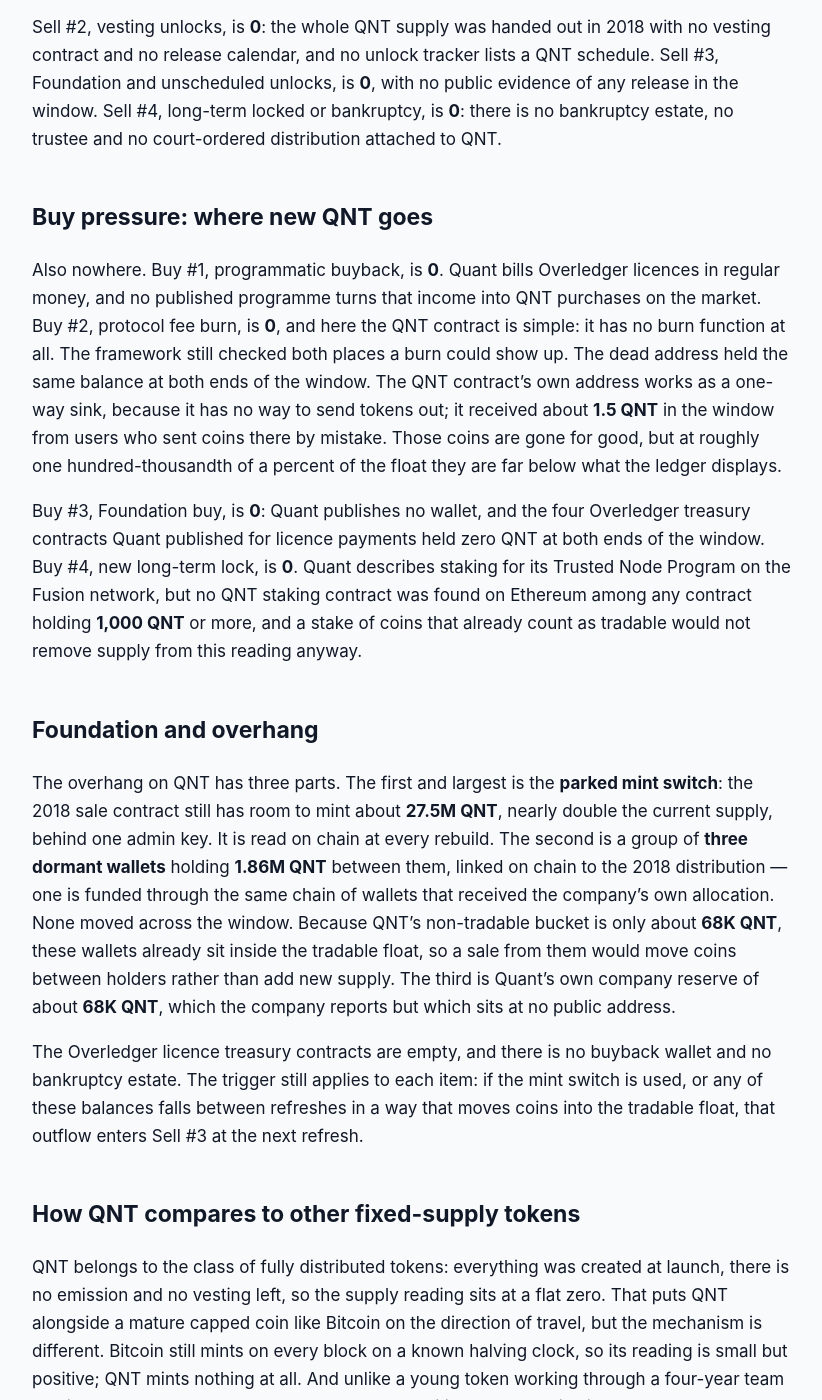
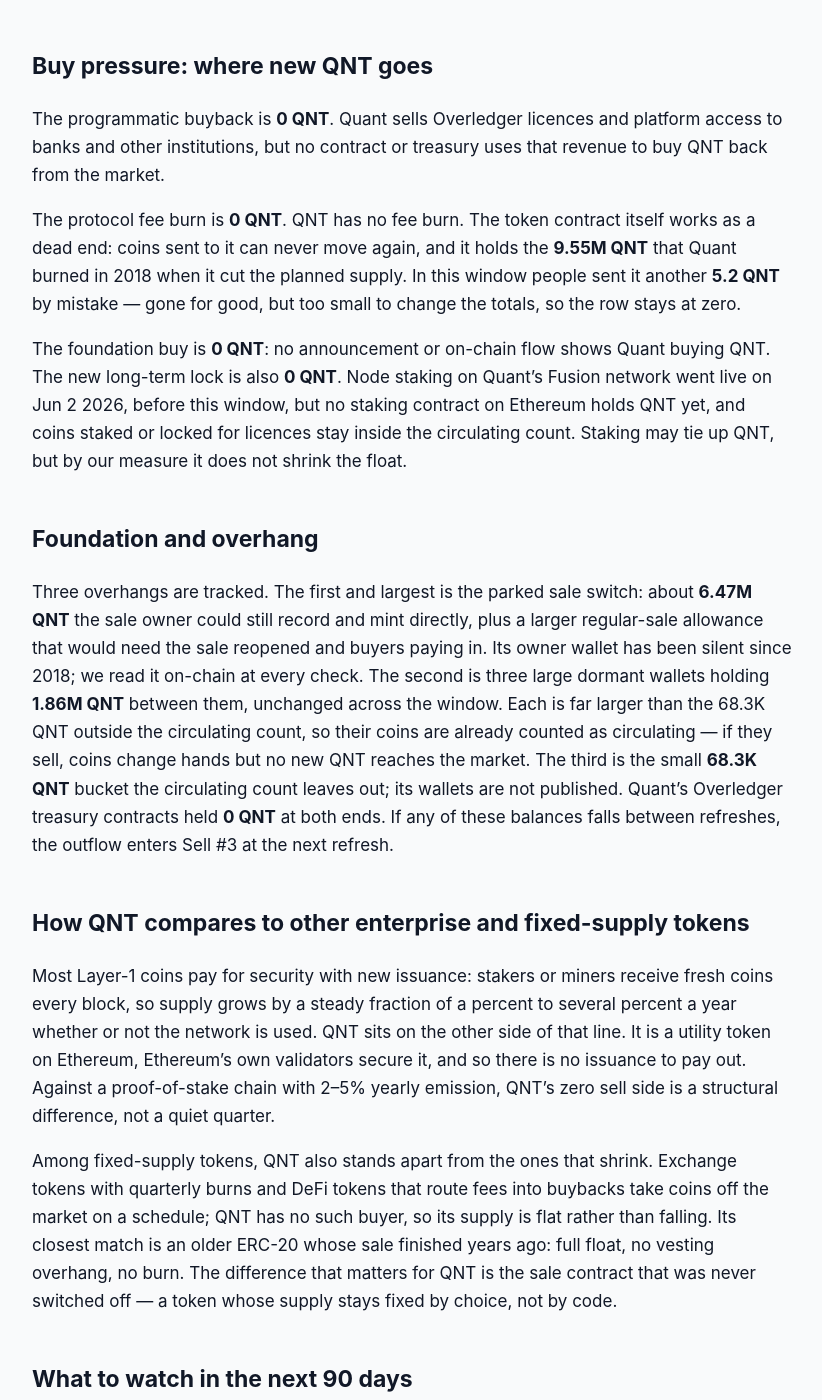
Before and after one commit to jeevansongmy-spec/mrnasdog-articles, a Jekyll site: the page built from crypto/qnt-pressure-framework.md, in a window 1280 px wide and 1400 px high, scrolled down 1182 px. Shown: the whole window, without its empty margins (228-1050 px from the left). Built offline with Jekyll 4.4.1, drawn with Linux system fonts in a browser that asks for light colours; some of the changed text lies outside the part shown.

Commit message:
publish: crypto/qnt-pressure-framework

```diff
--- a/crypto/qnt-pressure-framework.md
+++ b/crypto/qnt-pressure-framework.md
@@ -1,53 +1,53 @@
 ---
 title:         "QNT Inflation Analysis · September 2026 · Mixed flows · supply roughly steady"
-description:   "Mixed flows, supply roughly steady: QNT reads 0.00% over 90 days. No mint since Jun 25 2018, no burn, no buyback, but the 2018 mint switch was never turned off."
+description:   "QNT supply is flat: 0 QNT minted, unlocked or burned in 90 days, 0.00% net on 14.54M circulating. No emission, no vesting, but a parked 2018 mint switch."
 canonical_url: "https://mrnasdog.com/research/qnt/inflation"
 tags:          ["crypto", "qnt", "quant", "interoperability"]
 published:     true
 ---
 
-> Originally published at **[mrnasdog.com/research/qnt/inflation](https://mrnasdog.com/research/qnt/inflation)** by MrNasdog.
+*Originally published at [https://mrnasdog.com/research/qnt/inflation](https://mrnasdog.com/research/qnt/inflation)*
 
 # QNT Inflation Analysis · September 2026 · Mixed flows · supply roughly steady
 
-QNT supply did not move in the last 90 days: the MrNasdog Pressure Framework reads Quant's token at **0.00%** over the trailing 90 days and **0.00%** over the next 90, against an inflation monitor reading of **+0.09%**. Every QNT in existence was minted in a single five-hour window on **Jun 25 2018**, and there is no vesting, no emission, no burn and no buyback, so sell pressure is **0** and buy pressure is **0**. The constraint is not a hard cap in code: the 2018 sale contract behind the QNT mint function was parked rather than switched off, and its admin key could still create about **27.5M QNT** — a key that sent no transaction in this window.
+Quant (QNT) had a completely still supply over the last 90 days: **0 QNT** of new supply against **0 QNT** removed, for a net of **0.00%** on a circulating base of **14.54M QNT**. QNT is a fixed-issue ERC-20 token on Ethereum with no block reward, no vesting left and no burn programme. The one thing that could change it is a parked mint switch in the 2018 sale contract, which did nothing this window.
 
 ## The verdict, in one paragraph
 
-Against a circulating base of **14.54M QNT**, the framework books **0** of sell pressure and **0** of buy pressure over the trailing 90 days — a net of **0.00%** — and projects **0.00%** for the next 90 days, because nothing is scheduled to change. The inflation monitor reads **+0.09%** for the same window, a gap of **0.09 percentage points**, which sits inside the framework's 0.5pp tolerance, so the overview page ships without a monitor-gap warning. The monitor estimates supply from market data rather than from the chain, and a small wobble on a float that did not move is what that method produces. The label for QNT is a **finished distribution with a parked mint switch**: nothing is being added today, and the one thing that could add supply is a single admin key rather than a schedule.
+The MrNasdog Pressure Framework reads QNT at **0.00%** net supply change over the last 90 days (Jul 1 to Sep 29 2026) and **0.00%** for the next 90 days. Our supply monitor, which infers supply from market data, reads **+0.20%** over the same stretch. The gap is **0.20 percentage points**, inside our 0.5-point tolerance, so no warning chip is shown. The monitor moves a little because it divides market value by price, and during a week when the QNT price tripled, that ratio wobbles; nothing on-chain moved. In one line: QNT is a frozen-supply token — nothing is minted, nothing is burned, and the float stays where it was.
 
 ## Sell pressure: where new QNT comes from
 
-Nowhere, this window. Sell #1, protocol inflation, is **0**. QNT is a plain Ethereum ERC-20 token from 2018; Quant runs no chain of its own, so there is no validator reward and no emission schedule. The Pressure Framework did not trust the QNT contract's reported total for this, because that figure is a fixed number written into the contract at launch that no function ever updates — it would read the same whether coins were minted or not. Instead, every QNT mint ever recorded was replayed: **608 mints**, all on **Jun 25 2018**, and not one since. That count matches the 2018 sale contract's own sales counters to the last unit, and every one of the **751** investor slots in that contract has nothing left owed. The mint function itself is still live and answers only to the sale contract, whose admin key could reopen the sale; that key sent no transaction between **Jun 20 2026** and **Sep 18 2026**, so no mint could have happened. Because a mint is still possible, the row is watched, never closed.
+Protocol inflation is **0 QNT**. Quant has no chain of its own, so there are no validators or miners to pay. The only way new QNT can be created is the mint function in the QNT token contract, and only the 2018 sale contract may call it. Every mint on record — **608 of them, 24.43M QNT in total** — happened on Jun 25 2018. None has happened since, and the wallet that controls the sale contract did not send a single transaction in the window, so no mint could have fired. That switch is parked, not removed: the sale code still lets its owner record and mint up to about **6.47M QNT**. We read it at every check.
 
-Sell #2, vesting unlocks, is **0**: the whole QNT supply was handed out in 2018 with no vesting contract and no release calendar, and no unlock tracker lists a QNT schedule. Sell #3, Foundation and unscheduled unlocks, is **0**, with no public evidence of any release in the window. Sell #4, long-term locked or bankruptcy, is **0**: there is no bankruptcy estate, no trustee and no court-ordered distribution attached to QNT.
+Vesting unlocks are **0 QNT**. There is no vesting contract. The whole 2018 allocation — about 68% to sale buyers and the rest to the company, the founders and advisors — was handed out when the tokens were minted, and no unlock tracker lists any QNT calendar today.
+
+Foundation and unscheduled unlocks are **0 QNT**. Only about **68.3K QNT** sits outside the circulating count, which leaves very little room for a company release to add new coins to the market. Long-term locked or bankruptcy supply is also **0 QNT**: there is no estate, trustee or time lock holding QNT for later.
 
 ## Buy pressure: where new QNT goes
 
-Also nowhere. Buy #1, programmatic buyback, is **0**. Quant bills Overledger licences in regular money, and no published programme turns that income into QNT purchases on the market. Buy #2, protocol fee burn, is **0**, and here the QNT contract is simple: it has no burn function at all. The framework still checked both places a burn could show up. The dead address held the same balance at both ends of the window. The QNT contract's own address works as a one-way sink, because it has no way to send tokens out; it received about **1.5 QNT** in the window from users who sent coins there by mistake. Those coins are gone for good, but at roughly one hundred-thousandth of a percent of the float they are far below what the ledger displays.
+The programmatic buyback is **0 QNT**. Quant sells Overledger licences and platform access to banks and other institutions, but no contract or treasury uses that revenue to buy QNT back from the market.
 
-Buy #3, Foundation buy, is **0**: Quant publishes no wallet, and the four Overledger treasury contracts Quant published for licence payments held zero QNT at both ends of the window. Buy #4, new long-term lock, is **0**. Quant describes staking for its Trusted Node Program on the Fusion network, but no QNT staking contract was found on Ethereum among any contract holding **1,000 QNT** or more, and a stake of coins that already count as tradable would not remove supply from this reading anyway.
+The protocol fee burn is **0 QNT**. QNT has no fee burn. The token contract itself works as a dead end: coins sent to it can never move again, and it holds the **9.55M QNT** that Quant burned in 2018 when it cut the planned supply. In this window people sent it another **5.2 QNT** by mistake — gone for good, but too small to change the totals, so the row stays at zero.
+
+The foundation buy is **0 QNT**: no announcement or on-chain flow shows Quant buying QNT. The new long-term lock is also **0 QNT**. Node staking on Quant's Fusion network went live on Jun 2 2026, before this window, but no staking contract on Ethereum holds QNT yet, and coins staked or locked for licences stay inside the circulating count. Staking may tie up QNT, but by our measure it does not shrink the float.
 
 ## Foundation and overhang
 
-The overhang on QNT has three parts. The first and largest is the **parked mint switch**: the 2018 sale contract still has room to mint about **27.5M QNT**, nearly double the current supply, behind one admin key. It is read on chain at every rebuild. The second is a group of **three dormant wallets** holding **1.86M QNT** between them, linked on chain to the 2018 distribution — one is funded through the same chain of wallets that received the company's own allocation. None moved across the window. Because QNT's non-tradable bucket is only about **68K QNT**, these wallets already sit inside the tradable float, so a sale from them would move coins between holders rather than add new supply. The third is Quant's own company reserve of about **68K QNT**, which the company reports but which sits at no public address.
+Three overhangs are tracked. The first and largest is the parked sale switch: about **6.47M QNT** the sale owner could still record and mint directly, plus a larger regular-sale allowance that would need the sale reopened and buyers paying in. Its owner wallet has been silent since 2018; we read it on-chain at every check. The second is three large dormant wallets holding **1.86M QNT** between them, unchanged across the window. Each is far larger than the 68.3K QNT outside the circulating count, so their coins are already counted as circulating — if they sell, coins change hands but no new QNT reaches the market. The third is the small **68.3K QNT** bucket the circulating count leaves out; its wallets are not published. Quant's Overledger treasury contracts held **0 QNT** at both ends. If any of these balances falls between refreshes, the outflow enters Sell #3 at the next refresh.
 
-The Overledger licence treasury contracts are empty, and there is no buyback wallet and no bankruptcy estate. The trigger still applies to each item: if the mint switch is used, or any of these balances falls between refreshes in a way that moves coins into the tradable float, that outflow enters Sell #3 at the next refresh.
+## How QNT compares to other enterprise and fixed-supply tokens
 
-## How QNT compares to other fixed-supply tokens
+Most Layer-1 coins pay for security with new issuance: stakers or miners receive fresh coins every block, so supply grows by a steady fraction of a percent to several percent a year whether or not the network is used. QNT sits on the other side of that line. It is a utility token on Ethereum, Ethereum's own validators secure it, and so there is no issuance to pay out. Against a proof-of-stake chain with 2–5% yearly emission, QNT's zero sell side is a structural difference, not a quiet quarter.
 
-QNT belongs to the class of fully distributed tokens: everything was created at launch, there is no emission and no vesting left, so the supply reading sits at a flat zero. That puts QNT alongside a mature capped coin like Bitcoin on the direction of travel, but the mechanism is different. Bitcoin still mints on every block on a known halving clock, so its reading is small but positive; QNT mints nothing at all. And unlike a young token working through a four-year team and investor vest, QNT has no unlock calendar waiting to push coins into the market.
-
-The comparison that matters is the cap. Many fixed-supply ERC-20 tokens prove their ceiling by giving up the mint function in the contract. QNT did not: its mint function still exists behind the old sale contract, so the ceiling is a company commitment rather than a code guarantee. The published total of about **14.61M QNT** is also a company figure; the chain shows slightly more minted and never destroyed. On the other side, QNT has no burn engine like the exchange tokens that remove supply every quarter, so its reading cannot turn negative on its own.
+Among fixed-supply tokens, QNT also stands apart from the ones that shrink. Exchange tokens with quarterly burns and DeFi tokens that route fees into buybacks take coins off the market on a schedule; QNT has no such buyer, so its supply is flat rather than falling. Its closest match is an older ERC-20 whose sale finished years ago: full float, no vesting overhang, no burn. The difference that matters for QNT is the sale contract that was never switched off — a token whose supply stays fixed by choice, not by code.
 
 ## What to watch in the next 90 days
 
-First, the mint switch: the 2018 sale contract's admin key is read at every rebuild, and any transaction from it — reopening the sale or recording a new presale entry — would be the first new QNT since **Jun 25 2018**. Second, Quant's Trusted Node Program staking: if a QNT staking contract goes live, the framework will check whether staked coins leave the tradable float. Third, the four Overledger treasury contracts, which have held zero; licence demand that actually locks QNT would show up there first. Fourth, the three dormant wallets holding **1.86M QNT**, which have not moved. Fifth, any Quant announcement of a buyback or burn, which the project has never had.
+First, the sale owner wallet: any transaction from it is the one signal that could move QNT's supply, and we read its nonce at every check. Second, staking on the Fusion network: if Quant moves staking onto an Ethereum contract that the circulating count starts to leave out, it becomes a new long-term lock. Third, The Clearing House network Quant was picked for on Sep 24 2026, due to open to banks in the first half of 2027; any rule that banks must hold or lock QNT would show up here first. Fourth, the 68.3K QNT outside the circulating count, which would enter Sell #3 if it moved. No dated supply event is scheduled before Dec 28 2026.
 
 ## Summary
 
-The MrNasdog Pressure Framework reads QNT at **0.00%** over the trailing 90 days and **0.00%** projected forward: mixed flows, supply roughly steady. The structural reason is that Quant finished distributing QNT on **Jun 25 2018** and has no emission, vesting, burn or buyback. The key risk is the parked mint path — a 2018 sale contract that could still create about **27.5M QNT** behind one admin key, which stayed idle this window. The ceiling of about **14.61M QNT** is a company commitment, not a limit written into the token's code.
+QNT's supply did not change over the last 90 days: **0 QNT** minted, **0 QNT** unlocked and **0 QNT** burned, for a net of **0.00%** on **14.54M QNT** circulating, with our monitor at **+0.20%**. The structure is a fixed-issue Ethereum token with its whole allocation out since 2018, no emission and no buyer. The key risk is the parked 2018 sale switch, which could still mint about 6.47M QNT if its owner chose to. Until that wallet moves, QNT's supply is capped in practice at its current level.
 
----
-
-*MrNasdog Pressure Framework analysis of QNT, Metric 1 — Inflation. Data + explanation only. Not financial advice. Updated Sep 18 2026.*
+*MrNasdog Pressure Framework analysis of QNT, Metric 1 — Inflation. Data + explanation only. Not financial advice. Checked Sep 29 2026.*
```
